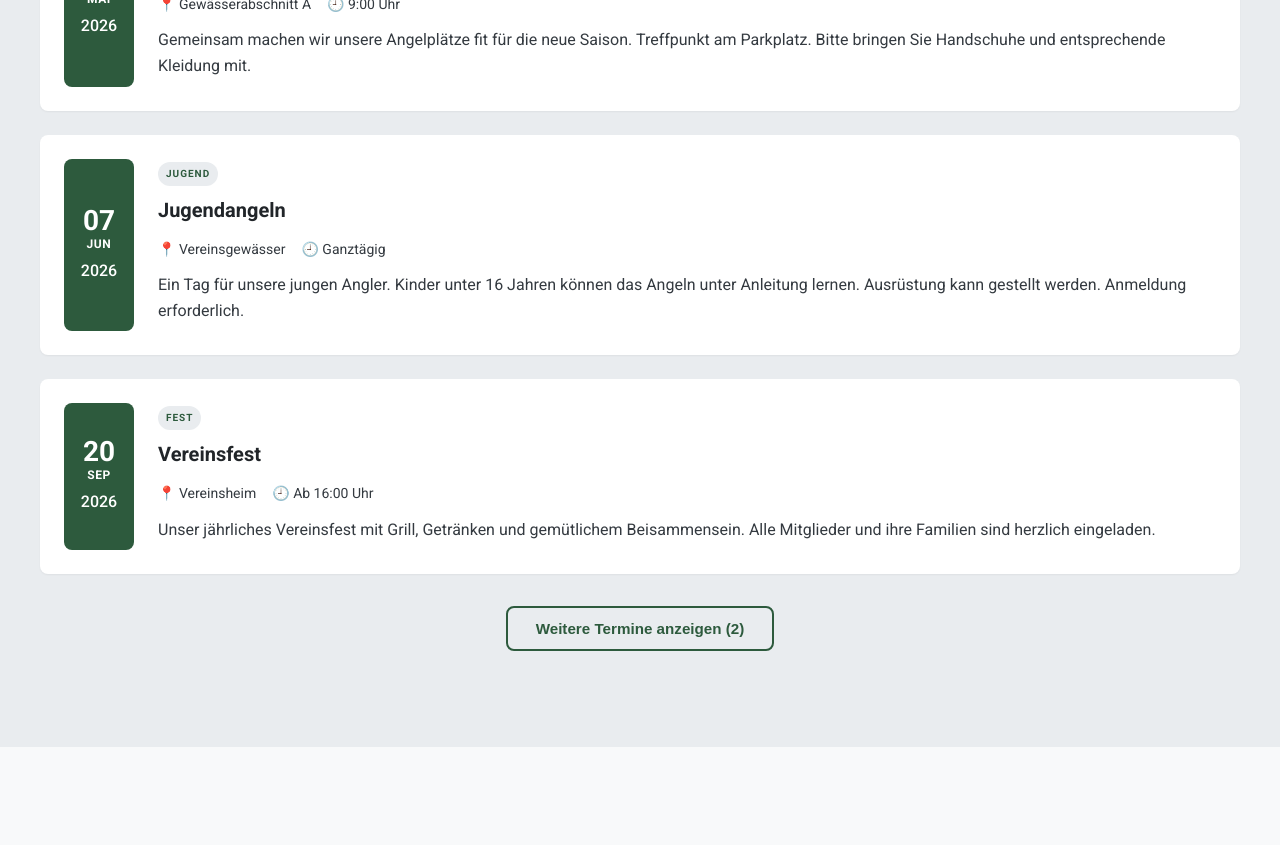
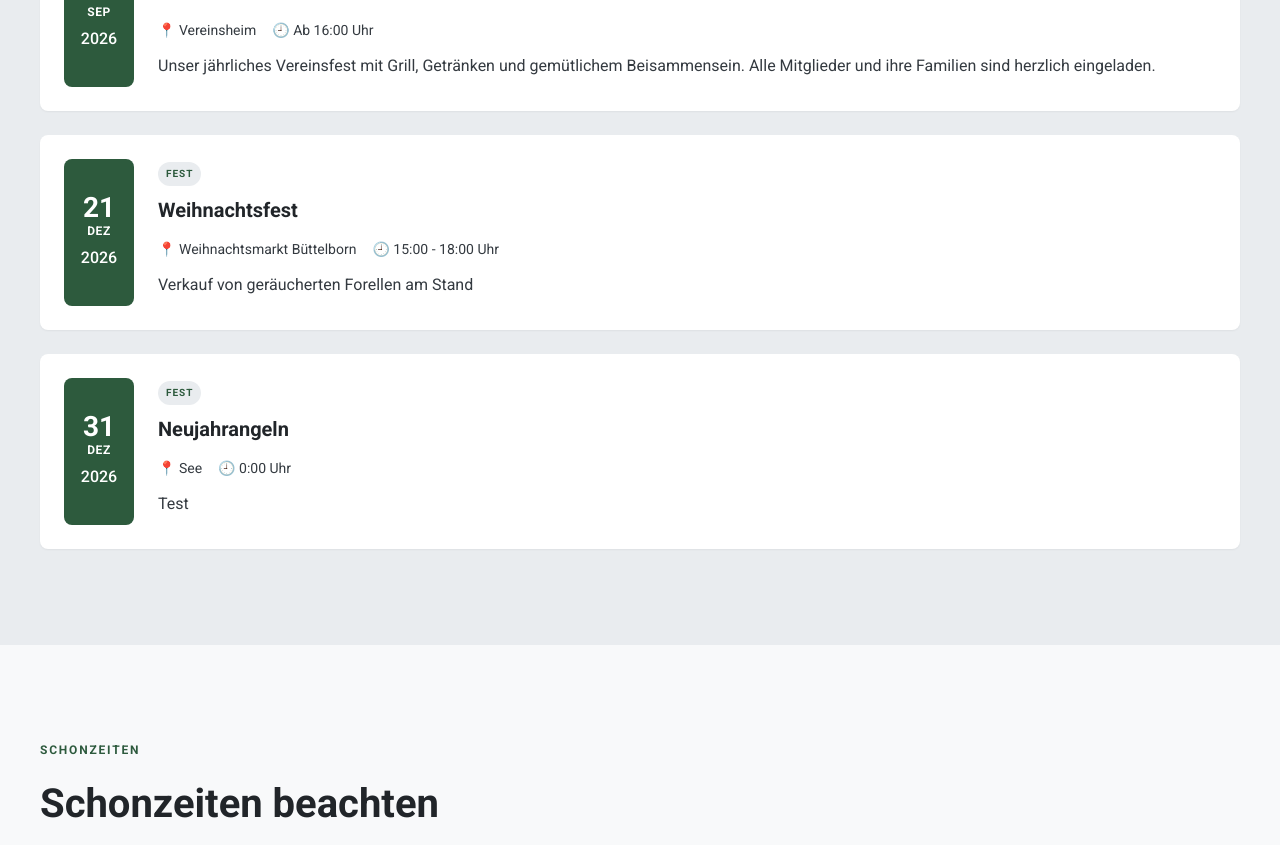
Before and after one commit to bobbyZ94/asv, a SvelteKit app: page / in a window 1280 px wide. Shown: the part 2660-3505 px from the top of the page. Built offline with nearby package versions, Linux system fonts and the light colour scheme.

Commit message:
filter past events client-side via onMount to avoid stale static build dates

```diff
--- a/src/routes/+page.svelte
+++ b/src/routes/+page.svelte
@@ -1,5 +1,6 @@
 <script lang="ts">
   import { base } from '$app/paths';
+  import { onMount } from 'svelte';
   import { marked } from 'marked';
   import start from '../content/sections/start.json';
   import about from '../content/sections/about.json';
@@ -34,9 +35,12 @@
     return new Date(y, m - 1, d);
   }
 
-  let sortedEvents = $derived([...events.events].sort(
-    (a, b) => parseDate(a.date).getTime() - parseDate(b.date).getTime()
-  ));
+  let today = $state(new Date(0));
+  onMount(() => { today = new Date(); today.setHours(0, 0, 0, 0); });
+  let sortedEvents = $derived([...events.events]
+    .filter(e => parseDate(e.date) >= today)
+    .sort((a, b) => parseDate(a.date).getTime() - parseDate(b.date).getTime())
+  );
 
   const PAGE_SIZE = 4;
   let visibleCount = $state(PAGE_SIZE);
```
